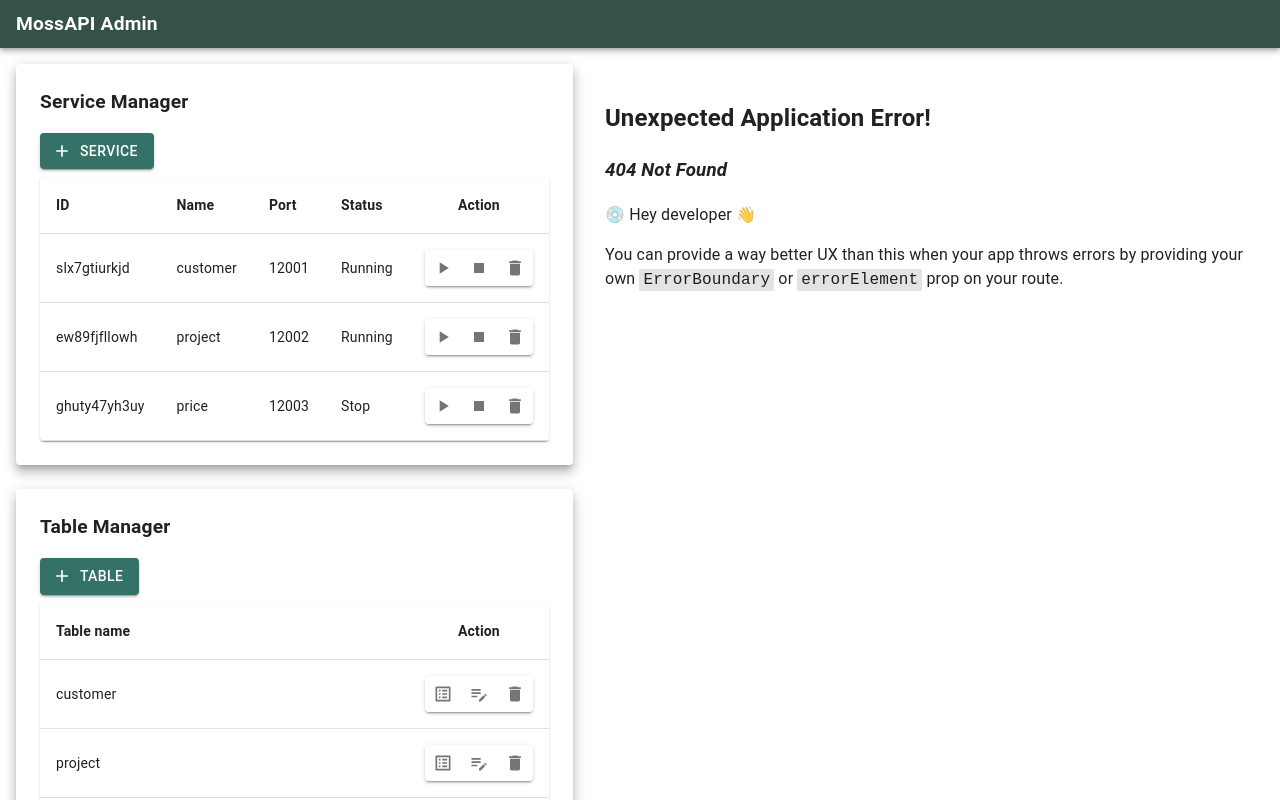
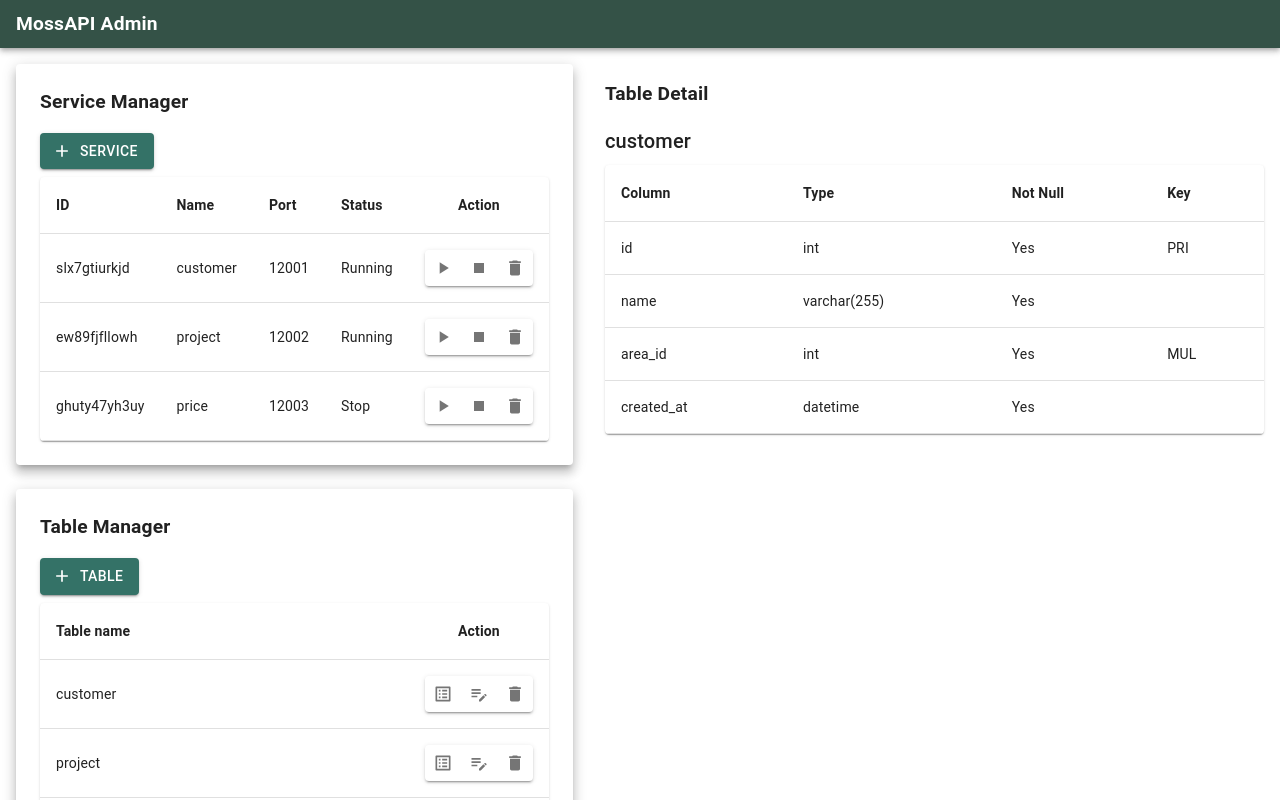
Before and after one commit to alcogy/MossAPI, a React (Create React App) app in the folder manager/admin/frontend/: page /table/1 in a window 1280 px wide. Before the commit this address had no page. Shown: the top 800 px of the page. Built offline with nearby package versions, Linux system fonts and the light colour scheme; no server answers.

Commit message:
Add table detail page and implement some api call functions.

```diff
--- /dev/null
+++ b/manager/admin/frontend/src/common/constants.ts
@@ -0,0 +1,13 @@
+const urlRoot = "http://localhost:5500/api/";
+
+export const API_GET_SERVICES = urlRoot + "services";
+export const API_SERVICE_CREATE = urlRoot + "service/create";
+export const API_SERVICE_START = urlRoot + "service/start/";
+export const API_SERVICE_STOP = urlRoot + "service/stop/";
+export const API_SERVICE_REMOVE = urlRoot + "service/remove/";
+
+export const API_GET_TABLES = urlRoot + "tables";
+export const API_GET_TABLE_DETAIL = urlRoot + "table/";
+export const API_TABLE_CREATE = urlRoot + "table";
+export const API_TABLE_UPDATE = urlRoot + "table";
+export const API_TABLE_DELETE = urlRoot + "table/";
--- a/manager/admin/frontend/src/layouts/CreateService.tsx
+++ b/manager/admin/frontend/src/layouts/CreateService.tsx
@@ -3,6 +3,7 @@ import Box from "@mui/material/Box";
 import Button from "@mui/material/Button";
 import { TextField } from "@mui/material";
 import { useState } from "react";
+import { API_SERVICE_CREATE } from "../common/constants";
 
 interface ServiceForm {
   name: string;
@@ -19,9 +20,7 @@ const initServiceForm = {
 export default function CreateService() {
   const [form, setForm] = useState<ServiceForm>(initServiceForm);
   const onClickCreate = async () => {
-    console.log(form);
-    return;
-    await fetch("http://localhost:5500/api/container/create", {
+    await fetch(API_SERVICE_CREATE, {
       method: "POST",
       headers: {
         "Content-Type": "application/json",
@@ -33,6 +32,7 @@ export default function CreateService() {
       }),
     });
   };
+
   return (
     <Box>
       <ModuleTitle label="Create Service" />
--- a/manager/admin/frontend/src/layouts/CreateTable.tsx
+++ b/manager/admin/frontend/src/layouts/CreateTable.tsx
@@ -15,6 +15,7 @@ import {
 import DeleteIcon from "@mui/icons-material/Delete";
 import { useEffect, useState } from "react";
 import AddBoxIcon from "@mui/icons-material/AddBox";
+import { API_TABLE_CREATE } from "../common/constants";
 
 export interface ColumnForm {
   name: string;
@@ -55,9 +56,7 @@ export default function CreateTable() {
   };
 
   const onClickCreate = async () => {
-    console.log(tableName, columns);
-    return;
-    await fetch("http://localhost:5500/api/table/create", {
+    await fetch(API_TABLE_CREATE, {
       method: "POST",
       headers: {
         "Content-Type": "application/json",
--- a/manager/admin/frontend/src/layouts/ServiceList.tsx
+++ b/manager/admin/frontend/src/layouts/ServiceList.tsx
@@ -19,9 +19,45 @@ import ModuleTitle from "../components/ModuleTitle";
 import AddIcon from "@mui/icons-material/Add";
 import { useRecoilValue } from "recoil";
 import { serviceListState } from "../state/atoms";
+import {
+  API_SERVICE_START,
+  API_SERVICE_STOP,
+  API_SERVICE_REMOVE,
+} from "../common/constants";
 
 export default function SearviceList() {
   const serviceList = useRecoilValue(serviceListState);
+
+  const onClickStart = async (containerID: string) => {
+    await fetch(API_SERVICE_START + containerID, {
+      method: "POST",
+      headers: {
+        "Content-Type": "application/json",
+      },
+    });
+    // TODO update service list on recoil.
+  };
+
+  const onClickStop = async (containerID: string) => {
+    await fetch(API_SERVICE_STOP + containerID, {
+      method: "POST",
+      headers: {
+        "Content-Type": "application/json",
+      },
+    });
+    // TODO update service list on recoil.
+  };
+
+  const onClickRemove = async (service: string) => {
+    await fetch(API_SERVICE_REMOVE + service, {
+      method: "POST",
+      headers: {
+        "Content-Type": "application/json",
+      },
+    });
+    // TODO update service list on recoil.
+  };
+
   return (
     <Paper elevation={8} sx={{ padding: "24px" }}>
       <ModuleTitle label="Service Manager" />
@@ -55,13 +91,13 @@ export default function SearviceList() {
                     variant="contained"
                     aria-label="Basic button group"
                   >
-                    <IconButton>
+                    <IconButton onClick={() => onClickStart(value.id)}>
                       <PlayArrowIcon fontSize="small" />
                     </IconButton>
-                    <IconButton>
+                    <IconButton onClick={() => onClickStop(value.id)}>
                       <StopIcon fontSize="small" />
                     </IconButton>
-                    <IconButton>
+                    <IconButton onClick={() => onClickRemove(value.name)}>
                       <DeleteIcon fontSize="small" />
                     </IconButton>
                   </ButtonGroup>
--- /dev/null
+++ b/manager/admin/frontend/src/layouts/TableDetail.tsx
@@ -0,0 +1,68 @@
+import { useEffect, useState } from "react";
+
+import {
+  Box,
+  Table,
+  TableBody,
+  TableCell,
+  TableContainer,
+  TableHead,
+  TableRow,
+  Typography,
+} from "@mui/material";
+import Paper from "@mui/material/Paper";
+import ModuleTitle from "../components/ModuleTitle";
+import { Column, dbTableDetail, Table as TableModel } from "../state/models";
+import { useParams } from "react-router-dom";
+import { API_GET_TABLE_DETAIL } from "../common/constants";
+
+export default function TableDetail() {
+  const [tableInfo, setTableInfo] = useState<TableModel>(dbTableDetail);
+  const { table } = useParams();
+
+  const getKeyLabel = (v: Column): string => {
+    if (v.pk) return "PRI";
+    if (v.index) return "MUL";
+    return "";
+  };
+
+  useEffect(() => {
+    const fetchData = async () => {
+      const response = await fetch(API_GET_TABLE_DETAIL + table);
+      const data = await response.json();
+      setTableInfo(data as TableModel);
+    };
+    fetchData().catch((e) => console.error(e));
+  }, []);
+
+  return (
+    <>
+      <ModuleTitle label="Table Detail" />
+      <Box sx={{ marginBottom: 1 }}>
+        <Typography variant="h6">{tableInfo?.name}</Typography>
+      </Box>
+      <TableContainer component={Paper}>
+        <Table>
+          <TableHead>
+            <TableRow>
+              <TableCell sx={{ fontWeight: 700 }}>Column</TableCell>
+              <TableCell sx={{ fontWeight: 700 }}>Type</TableCell>
+              <TableCell sx={{ fontWeight: 700 }}>Not Null</TableCell>
+              <TableCell sx={{ fontWeight: 700 }}>Key</TableCell>
+            </TableRow>
+          </TableHead>
+          <TableBody>
+            {tableInfo?.columns?.map((v, i) => (
+              <TableRow key={i}>
+                <TableCell>{v.name}</TableCell>
+                <TableCell>{v.type}</TableCell>
+                <TableCell>Yes</TableCell>
+                <TableCell>{getKeyLabel(v)}</TableCell>
+              </TableRow>
+            ))}
+          </TableBody>
+        </Table>
+      </TableContainer>
+    </>
+  );
+}
--- a/manager/admin/frontend/src/layouts/TableList.tsx
+++ b/manager/admin/frontend/src/layouts/TableList.tsx
@@ -19,9 +19,24 @@ import ModuleTitle from "../components/ModuleTitle";
 import AddIcon from "@mui/icons-material/Add";
 import { useRecoilValue } from "recoil";
 import { tableListState } from "../state/atoms";
+import { API_TABLE_DELETE } from "../common/constants";
 
 export default function TableList() {
   const tableList = useRecoilValue(tableListState);
+
+  const onClickRemove = async (table: string) => {
+    await fetch(API_TABLE_DELETE + table, {
+      method: "POST",
+      headers: {
+        "Content-Type": "application/json",
+      },
+    }).catch((e) => {
+      console.error(e);
+      alert("Sorry you got error.");
+    });
+    // TODO update table list on recoil.
+  };
+
   return (
     <Paper elevation={8} sx={{ padding: "24px" }}>
       <ModuleTitle label="Table Manager" />
@@ -50,13 +65,13 @@ export default function TableList() {
                     variant="contained"
                     aria-label="Basic button group"
                   >
-                    <IconButton>
+                    <IconButton href={`/table/${value.name}`}>
                       <ListAltIcon fontSize="small" />
                     </IconButton>
                     <IconButton>
                       <EditNoteIcon fontSize="small" />
                     </IconButton>
-                    <IconButton>
+                    <IconButton onClick={() => onClickRemove(value.name)}>
                       <DeleteIcon fontSize="small" />
                     </IconButton>
                   </ButtonGroup>
--- a/manager/admin/frontend/src/state/models.ts
+++ b/manager/admin/frontend/src/state/models.ts
@@ -1,5 +1,13 @@
 export interface Table {
   name: string;
+  columns?: Column[];
+}
+
+export interface Column {
+  name: string;
+  type: string;
+  pk: boolean;
+  index: boolean;
 }
 
 export interface Service {
@@ -15,6 +23,36 @@ export const dmTableList: Table[] = [
   { name: "phase" },
   { name: "history" },
 ];
+
+export const dbTableDetail: Table = {
+  name: "customer",
+  columns: [
+    {
+      name: "id",
+      type: "int",
+      pk: true,
+      index: false,
+    },
+    {
+      name: "name",
+      type: "varchar(255)",
+      pk: false,
+      index: false,
+    },
+    {
+      name: "area_id",
+      type: "int",
+      pk: false,
+      index: true,
+    },
+    {
+      name: "created_at",
+      type: "datetime",
+      pk: false,
+      index: false,
+    },
+  ],
+};
 
 export const dmServiceList: Service[] = [
   {
--- a/manager/admin/frontend/src/views/Home.tsx
+++ b/manager/admin/frontend/src/views/Home.tsx
@@ -6,6 +6,7 @@ import CreateService from "../layouts/CreateService";
 import CreateTable from "../layouts/CreateTable";
 import BlankContent from "../layouts/BlankContent";
 import { createBrowserRouter, RouterProvider } from "react-router-dom";
+import TableDetail from "../layouts/TableDetail";
 
 const router = createBrowserRouter([
   {
@@ -19,6 +20,10 @@ const router = createBrowserRouter([
   {
     path: "/table",
     element: <CreateTable />,
+  },
+  {
+    path: "/table/:table",
+    element: <TableDetail />,
   },
 ]);
 
```
